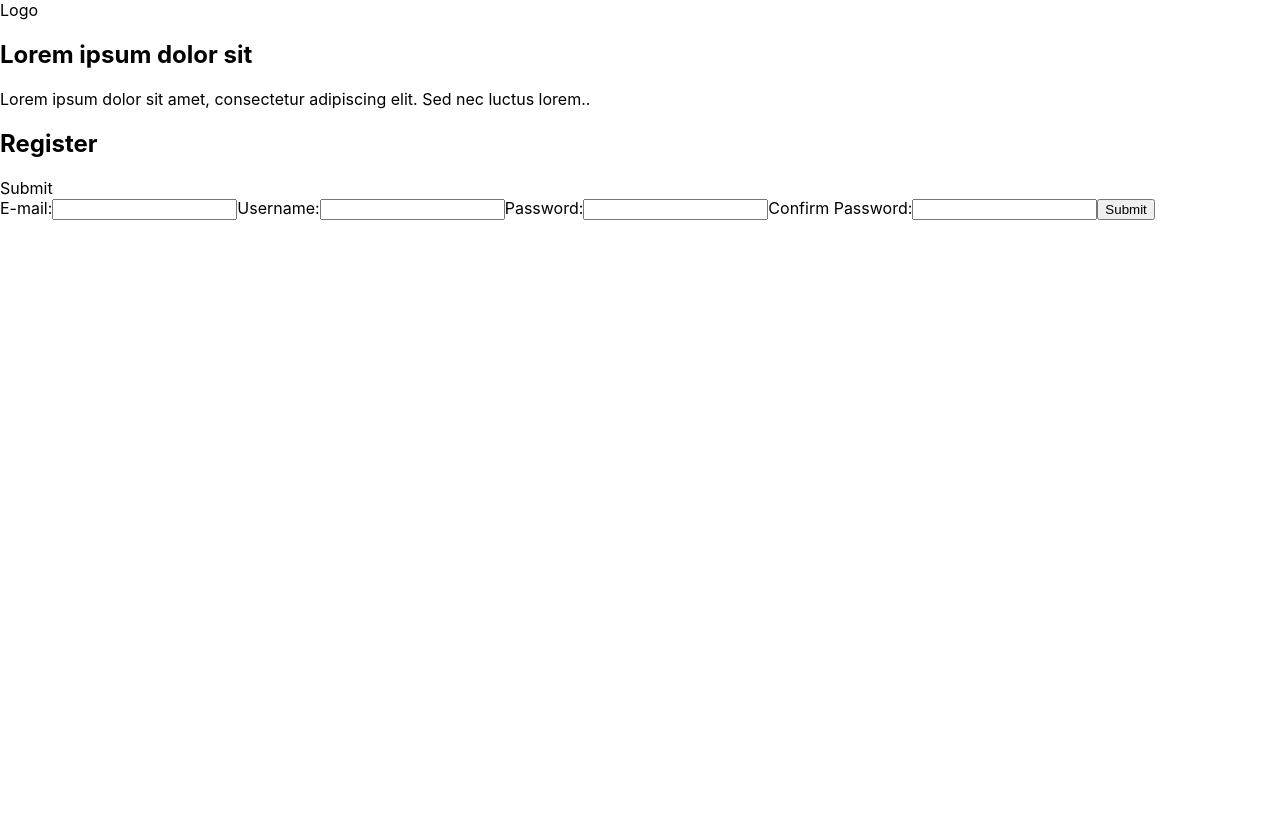
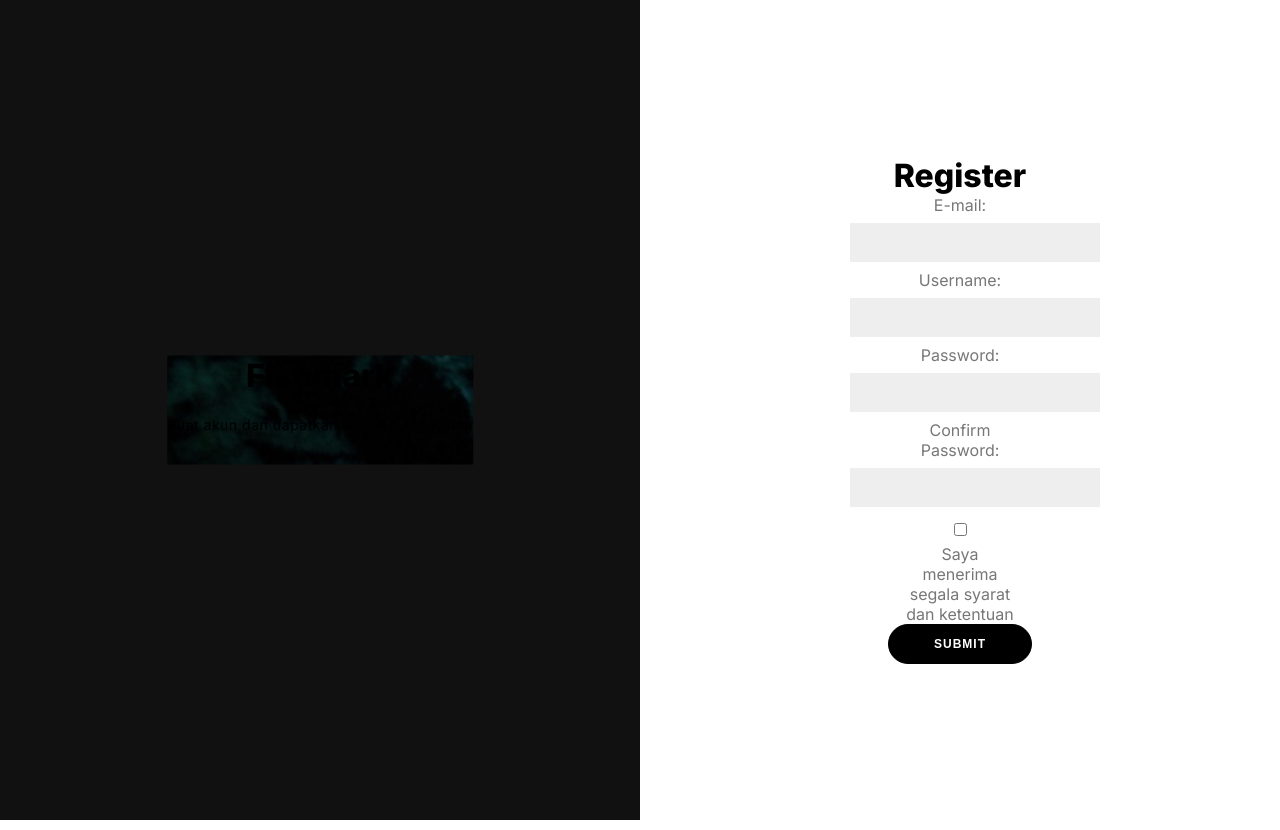
Before and after one commit to kgtgeo/ppl-fe, a Next.js app: page /register in a window 1280 px wide. Before the commit the page ends 800 px from the top, so only its background shows below. Built offline with nearby package versions, Linux system fonts and the light colour scheme.

Commit message:
Modify register page

```diff
--- a/pages/register.js
+++ b/pages/register.js
@@ -1,5 +1,6 @@
 import Head from 'next/head'
-import styles from '../styles/Home.module.css'
+import Image from 'next/image'
+import styles from '../styles/Register.module.css'
 
 export default function Register() {
     return (
@@ -9,39 +10,37 @@ export default function Register() {
                 <meta name="description" content="Register page" />
             </Head>
 
-            <main className="flex flex-col items-center justify-center w-full flex-1 px-20 text-center">
-                <div className="bg-white flex w-2/3 max-w-6xl">
-                    <div className="bg-black w-3/5 p-5 text-white py-36 px-12">
-                        <div className="text-left font-bold ">
-                            Logo
-                        </div>
-                        <div className="py-10">
-
-                        </div>
-                        <h2 className="text-3xl font-bold mb-2">Lorem ipsum dolor sit</h2>
-                        <p className="mb-2">Lorem ipsum dolor sit amet, consectetur adipiscing elit. Sed nec luctus lorem..</p>
-                    </div>
-                    <div className="w-2/5 text-black py-36 px-12">
-                        <h2 className="text-3xl font-bold mb-2">Register</h2>
-                        <a href="#" className="border-2 border-black py-2 px-12 font-semibold hover:bg-gray hover:text-white">Submit</a>
+            <main>
+                <div className={`${styles.split} ${styles.left}`}>
+                    <div className={styles.register_centered}>
+                        <h1>Fishmark</h1>
+                        <p>Buat akun dan dapatkan layanan spesialmu</p>
                     </div>
                 </div>
-
-                <div>
-                    <div>
-                        <form action="/send-data-here" method="post">
-                            <label for="email">E-mail:</label>
-                            <input type="text" id="email" name="email" />
-
-                            <label for="username">Username:</label>
-                            <input type="text" id="username" name="username" />
-
-                            <label for="password">Password:</label>
-                            <input type="password" id="password" name="password" />
-
-                            <label for="password">Confirm Password:</label>
-                            <input type="password" id="confirm" name="confirm" />
-
+                <div className={`${styles.split} ${styles.right}`}>
+                    <div className={styles.form_centered}>
+                        <form action="/send-data" method="post">
+                            <h1>Register</h1>
+                            <div className={styles.form_group}>
+                                <label for="email">E-mail: </label>
+                                <input type="email" id="email" name="email" />
+                            </div>
+                            <div className={styles.form_group}>
+                                <label for="username">Username: </label>
+                                <input type="text" id="username" name="username" />
+                            </div>
+                            <div className={styles.form_group}>
+                                <label for="password">Password: </label>
+                                <input type="password" id="password" name="password" />
+                            </div>
+                            <div className={styles.form_group}>
+                                <label for="confirm">Confirm Password: </label>
+                                <input type="password" id="confirm" name="confirm" />
+                            </div>
+                            <div className={styles.form_group}>
+                                <input type="checkbox" id="terms" name="terms" value="terms"/>
+                                <label for="terms"> Saya menerima segala syarat dan ketentuan</label>
+                            </div>
                             <button type="submit">Submit</button>
                         </form>
                     </div>
--- a/styles/Register.module.css
+++ b/styles/Register.module.css
@@ -1,3 +1,66 @@
+@import url('https://fonts.googleapis.com/css?family=Inter:400,800');
+
+.container {
+	background-color: #fff;
+	border-radius: 10px;
+  	box-shadow: 0 14px 28px rgba(0,0,0,0.25), 0 10px 10px rgba(0,0,0,0.22);
+	position: relative;
+	overflow: hidden;
+	width: 768px;
+	max-width: 100%;
+	min-height: 480px;
+}
+
+.register_container {
+	left: 0;
+	width: 50%;
+	z-index: 2;
+}
+
+.form_container {
+	position: absolute;
+	right: 0;
+	height: 100%;
+}
+
+.overlay_container {
+	position: absolute;
+	top: 0;
+	left: 50%;
+	width: 50%;
+	height: 100%;
+}
+
+.overlay {
+	background: #050505;
+	background-repeat: no-repeat;
+	background-size: cover;
+	background-position: 0 0;
+	color: #FFFFFF;
+	position: relative;
+	left: -100%;
+	height: 100%;
+	width: 200%;
+}
+
+.overlay_panel {
+	position: absolute;
+	display: flex;
+	align-items: center;
+	justify-content: center;
+	flex-direction: column;
+	padding: 0 40px;
+	text-align: center;
+	top: 0;
+	height: 100%;
+	width: 50%;
+}
+
+
+.overlay_right {
+	right: 0;
+}
+
 /* Split the screen in half */
 .split {
 	height: 100%;
@@ -9,20 +72,26 @@
 	padding-top: 20px;
   }
 
-  /* Control the left side */
   .left {
 	left: 0;
 	background-color: #111;
   }
 
-  /* Control the right side */
   .right {
 	right: 0;
 	background-color: white;
   }
 
-  /* If you want the content centered horizontally and vertically */
-  .centered {
+  .register_centered {
+	position: absolute;
+	top: 50%;
+	left: 50%;
+	transform: translate(-50%, -50%);
+	text-align: center;
+	background-image: url("/Rectangle 2.png");
+  }
+
+  .form_centered {
 	position: absolute;
 	top: 50%;
 	left: 50%;
@@ -30,7 +99,6 @@
 	text-align: center;
   }
 
-  /* Style the image inside the centered container, if needed */
   .centered img {
 	width: 150px;
 	border-radius: 50%;
--- a/styles/globals.css
+++ b/styles/globals.css
@@ -1,26 +1,72 @@
-html,
 body {
-  padding: 0;
-  margin: 0;
-  font-family: -apple-system, BlinkMacSystemFont, Segoe UI, Roboto, Oxygen,
-    Ubuntu, Cantarell, Fira Sans, Droid Sans, Helvetica Neue, sans-serif;
+	background: #ffffff;
+	display: flex;
+	justify-content: center;
+	align-items: center;
+	flex-direction: column;
+	font-family: 'Inter', sans-serif;
+	height: 100vh;
+	margin: -20px 0 50px;
+}
+
+h1 {
+	font-weight: bold;
+	margin: 0;
+}
+
+p {
+	font-size: 14px;
+	font-weight: 100;
+	line-height: 20px;
+	letter-spacing: 0.5px;
+	margin: 20px 0 30px;
+}
+
+span {
+	font-size: 12px;
 }
 
 a {
-  color: inherit;
-  text-decoration: none;
+	color: #333;
+	font-size: 14px;
+	text-decoration: none;
+	margin: 15px 0;
 }
 
-* {
-  box-sizing: border-box;
+button {
+	border-radius: 20px;
+	border: 1px solid #000000;
+	background-color: #000000;
+	color: #FFFFFF;
+	font-size: 12px;
+	font-weight: bold;
+	padding: 12px 45px;
+	letter-spacing: 1px;
+	text-transform: uppercase;
+	transition: transform 80ms ease-in;
 }
 
-@media (prefers-color-scheme: dark) {
-  html {
-    color-scheme: dark;
+form {
+	background-color: #FFFFFF;
+	display: flex;
+	align-items: center;
+	justify-content: center;
+	flex-direction: column;
+	padding: 0 50px;
+	height: 100%;
+	text-align: center;
+}
+
+input {
+	background-color: #eee;
+	border: none;
+	padding: 12px 15px;
+	margin: 8px 0;
+	width: 100%;
+}
+
+label {
+	display: inline-block;
+	width: 110px;
+	color: #777777;
   }
-  body {
-    color: white;
-    background: black;
-  }
-}
```
Also changed, not shown: public/Rectangle 2.png (added). Lines whose indentation alone changed are shown as unchanged.
